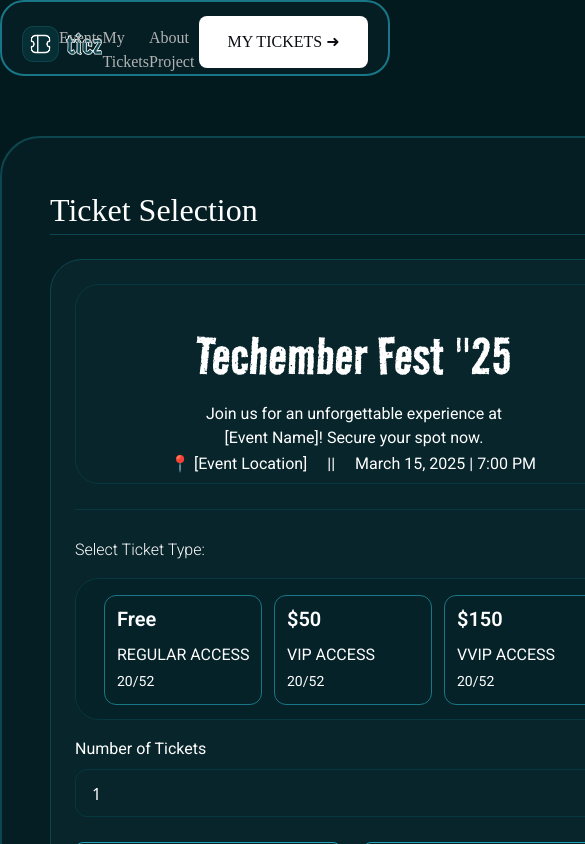
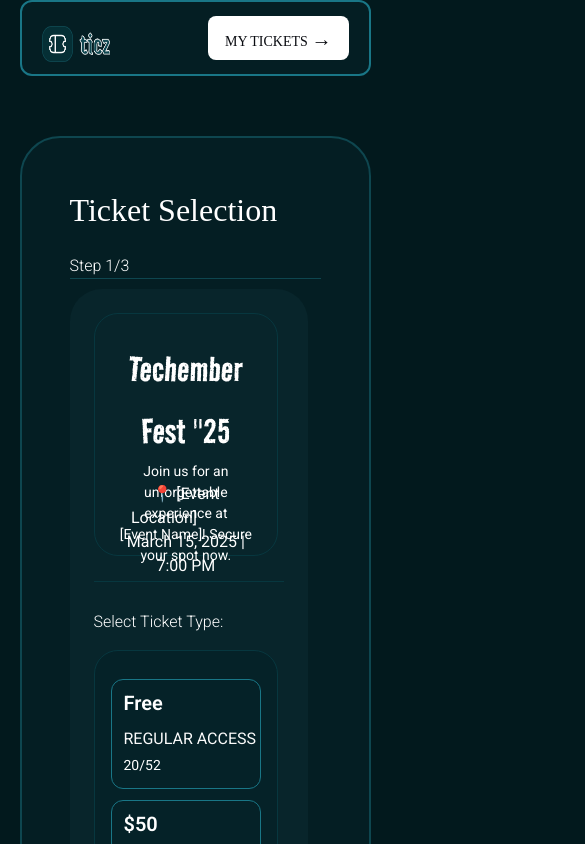
Before and after one commit to Odunsih/hng2_ticket_generator, a React (Vite) app: page / in a window 390 px wide. Shown: the top 844 px of the page, 585 px wide, since content can reach past the window. Built offline with nearby package versions, Linux system fonts and the light colour scheme; a web font is replaced by a local one.

Commit message:
refactor layout for improved responsiveness and accessibility; enhance button styles and integrate dynamic elements

```diff
--- a/src/App.jsx
+++ b/src/App.jsx
@@ -11,33 +11,33 @@ const App = () => {
   return (
    <>
    <Header />
-   <main className="w-[700px] border-[#0E464F] border-2 p-[48px] rounded-[40px] bg-[#041E23] mt-15 m-auto ">
+   <main className="w-[90%] lg:w-[700px] border-[#0E464F] border-2 p-[48px] rounded-[40px] bg-[#041E23] mt-15 m-auto ">
 
-      <div className="w-[604px] h-[48px] mb-[25px] " >
-        <div className="flex justify-between ">
+      <div className="w-[100%] lg:w-[604px] h-[78px] lg:h-[48px] mb-[25px] " >
+        <div className="flex justify-between flex-col lg:flex-row ">
         <h1 className="btnFont text-[32px]  ">Ticket Selection</h1>
         <p className="text-[16px]/[150%] roboto mt-5 font-light ">Step 1/3</p>
         </div>
       <hr className="h-[4px] text-[#0E464F] " />
       </div>
 
-    <div className="w-[604px] h-[682px] p-[24px] rounded-[32px] bg-[#08252B] border-[#0E464F] border-[1px] ">
-      <div className="w-[556px] h-[200px] p-[24px] rounded-[24px] border-[#07373F] border-[1px] text-center mb-[25px] ">
-        <div className="w-[508px] h-[118px] mb-[25px]">
-        <h1 className="road text-[62px] ">Techember Fest &quot;25</h1>
-        <p className="roboto text-[16px]/[150%] ">Join us for an unforgettable experience at <br /> [Event Name]! Secure your spot now.</p>
+    <div className="w-[95%] lg:w-[604px] lg:h-[682px] p-[24px] rounded-[32px] bg-[#08252B] border-0 border-[#0E464F] lg:border-[1px] ">
+      <div className="w-[97%] lg:w-[556px] h-[243px] lg:h-[200px] p-[24px] rounded-[24px] border-[#07373F] border-[1px] text-center mb-[25px] ">
+        <div className="w-[100%] lg:w-[508px] h-[119px] mb-[25px]">
+        <h1 className="road text-[41px] lg:text-[62px] ">Techember Fest &quot;25</h1>
+        <p className="roboto text-[14px] lg:text-[16px]/[150%] ">Join us for an unforgettable experience at <br /> [Event Name]! Secure your spot now.</p>
         </div>
-        <p className="roboto text-[16px]/[150%]">📍 [Event Location] <span className="mr-[16px] ml-[16px]">||</span> March 15, 2025 | 7:00 PM</p>
+        <p className="roboto text-[16px]/[150%]">📍 [Event Location] <span className="mr-[16px] invisible md:visible ml-[16px]">||</span> March 15, 2025 | 7:00 PM</p>
       </div>
       <hr className="h-[4px] text-[#07373F]" />
       {/* TICKET TYPE */}
-      <div className="w-[556px] h-[174px] mt-[25px] ">
+      <div className="w-[97%] lg:w-[556px] h-[442px] lg:h-[174px] mt-[25px] ">
       <h3 className="roboto text-[16px]/[150%] font-light">Select Ticket Type:</h3>
-      <div className="w-[556px] h-[142px] p-[16px] mt-[16px] mb-[16px] rounded-[24px] bg-[#052228] border-[#07373F] border-[1px] flex justify-evenly">
+      <div className="w-[100%] lg:w-[556px] h-[410px] lg:h-[142px] p-[16px] mt-[16px] mb-[16px] rounded-[24px] bg-[#052228] border-[#07373F] border-[1px] flex flex-col lg:flex-row justify-evenly">
 
         {/* FREE */}
         <div
-        className={`flex flex-col justify-between w-[158px] h-[110px] p-[12px] rounded-[12px] cursor-pointer border-[#197686] border-[1px] transition hover:bg-[#2C545B] ${
+        className={`flex flex-col justify-between w-[100%] lg:w-[158px] h-[110px] p-[12px] rounded-[12px] cursor-pointer border-[#197686] border-[1px] transition hover:bg-[#2C545B] ${
           selectedDiv === "free" ? "bg-[#12464E]" : ""
         }`}
         onClick={() => handleClick("free")}
@@ -55,7 +55,7 @@ const App = () => {
 
       {/* $50 */}
       <div
-        className={`flex flex-col justify-between w-[158px] h-[110px] p-[12px] rounded-[12px] cursor-pointer border-[#197686] border-[1px] transition hover:bg-[#2C545B] ${
+        className={`flex flex-col justify-between w-[100%] lg:w-[158px] h-[110px] p-[12px] rounded-[12px] cursor-pointer border-[#197686] border-[1px] transition hover:bg-[#2C545B] ${
           selectedDiv === "50" ? "bg-[#12464E]" : ""
         }`}
         onClick={() => handleClick("50")}
@@ -71,7 +71,7 @@ const App = () => {
 
       {/* $150 */}
       <div
-        className={`flex flex-col justify-between w-[158px] h-[110px] p-[12px] rounded-[12px] cursor-pointer border-[#197686] border-[1px] transition hover:bg-[#2C545B] ${
+        className={`flex flex-col justify-between w-[100%] lg:w-[158px] h-[110px] p-[12px] rounded-[12px] cursor-pointer border-[#197686] border-[1px] transition hover:bg-[#2C545B] ${
           selectedDiv === "150" ? "bg-[#12464E]" : ""
         }`}
         onClick={() => handleClick("150")}
@@ -87,16 +87,18 @@ const App = () => {
       </div>
       </div>
 
-     <div className="w-[556px] h-[80px] mt-[25px] mb-[25px]">
+     {/* NUMBER OF TICKET */}
+     <div className="w-[97%] lg:w-[556px] h-[80px] mt-[25px] mb-[25px]">
      <h3 className="roboto text-[16px]/[150%] mb-[8px]">Number of Tickets</h3>
-      <select className="w-[556px] h-[48px] p-[12px] rounded-[12px] border-[#07373F] border-[1px]">
+      <select className="w-[100%] lg:w-[556px] h-[48px] p-[12px] rounded-[12px] border-[#07373F] border-[1px]">
         <option className="bg-[#24A0B5]" value="one">1</option>
         <option className="bg-[#24A0B5]" value="two">2</option>
         <option className="bg-[#24A0B5]" value="three">3</option>
       </select>
      </div>
 
-      <div className="flex justify-between">
+     {/* BUTTONS */}
+      <div className="flex justify-between flex-col h-[112px] lg:flex-row">
         <Button variant="select" btnName={"Cancel"} />
         <Button variant="select" btnName={"Next"} />
       </div>
--- a/src/components/button.jsx
+++ b/src/components/button.jsx
@@ -1,7 +1,7 @@
 
-const button = ({ btnName, onClick, variant = "primary", size = "md" }) => {
+const button = ({ btnName, arr, onClick, variant = "primary", size = "md" }) => {
     const baseStyles =
-    "btnFont  w-[169px] text-[16px] rounded-[8px] h-[52px] cursor-pointer";
+    " pr-[16px] pl-[16px] lg:pr-[24px] lg:pl-[24px] text-[#0A0C11] rounded-[8px] cursor-pointer";
 
   const sizeStyles = {
     sm: "px-3 py-1 text-sm",
@@ -10,7 +10,7 @@ const button = ({ btnName, onClick, variant = "primary", size = "md" }) => {
   };
 
   const variantStyles = {
-    ticket: "bg-white text-[#0A0C11]",
+    ticket: "btnFont bg-white w-[140.6px] h-[44px] text-[14px] lg:w-[170px] lg:h-[52px] lg:text-[16px] transition hover:bg-[#24A0B5] hover:border-[#D9D9D9] hover:text-[#D9D9D9] hover:border-[.1px]",
     select: "text-[#24A0B5] border-[#24A0B5] border-1 w-[266px] h-[48px] pr-[24px] pl-[12px] transition hover:bg-[#24A0B5] hover:text-[#fff]",
     outline: "text-[#24A0B5] border-[#24A0B5] border-1 w-[214px] h-[48px] pr-[24px] pl-[12px] transition hover:bg-[#24A0B5] hover:text-[#fff]",
     danger: "bg-red-600 text-white hover:bg-red-700",
@@ -24,7 +24,7 @@ const button = ({ btnName, onClick, variant = "primary", size = "md" }) => {
             onClick={onClick}
             className={`${baseStyles} ${sizeStyles[size]} ${variantStyles[variant]}`}
         >
-            {btnName}
+            {btnName} <span className="inline-block transform hover:rotate-[-60deg] font-bold text-[20px]">{arr}</span>
         </button>
     </div>
 
--- a/src/layout/header.jsx
+++ b/src/layout/header.jsx
@@ -4,12 +4,12 @@ import Ticz from "../assets/ticz.png"
 
 const header = () => {
   return (
-    <header className=" bg-[#041E23] flex justify-between max-w-[1200px] h-[76px] w-full mx-auto px-5 text-[16px] border-[#197686] border-2 rounded-[24px] p-3.5  ">
+    <header className=" bg-[#041E23] flex justify-between w-[90%] lg:max-w-[1200px] h-[76px] lg:w-[80%]  px-5 text-[16px] border-[#197686] m-auto border-2 rounded-[12px] lg:rounded-[24px] p-3.5  ">
     <div className="flex mt-2.5">
       <img className="w-[40px] h-[36px]" src={Ticket} alt="ticket" />
       <img className="w-[44px] h-[23px] mt-1.5 ml-1.5" src={Ticz} alt="ticket" />
     </div>
-    <div className="h-[34px] w-[341px] text-[#B3B3B3] ">
+    <div className="h-[34px] w-[341px] text-[#B3B3B3] invisible lg:visible ">
       <ul className="btnFont flex justify-between mt-[10px] mb-[10px]">
         <li className=" hover:text-[#FFF] cursor-pointer">Events</li>
         <li className=" hover:text-[#FFF] cursor-pointer">My Tickets</li>
@@ -17,7 +17,7 @@ const header = () => {
       </ul>
     </div>
     <div>
-      <Button variant="ticket" btnName = "MY TICKETS ➜" />
+      <Button variant="ticket" btnName = {`MY TICKETS `} arr={"→"} />
     </div>
   </header>
   )
```
